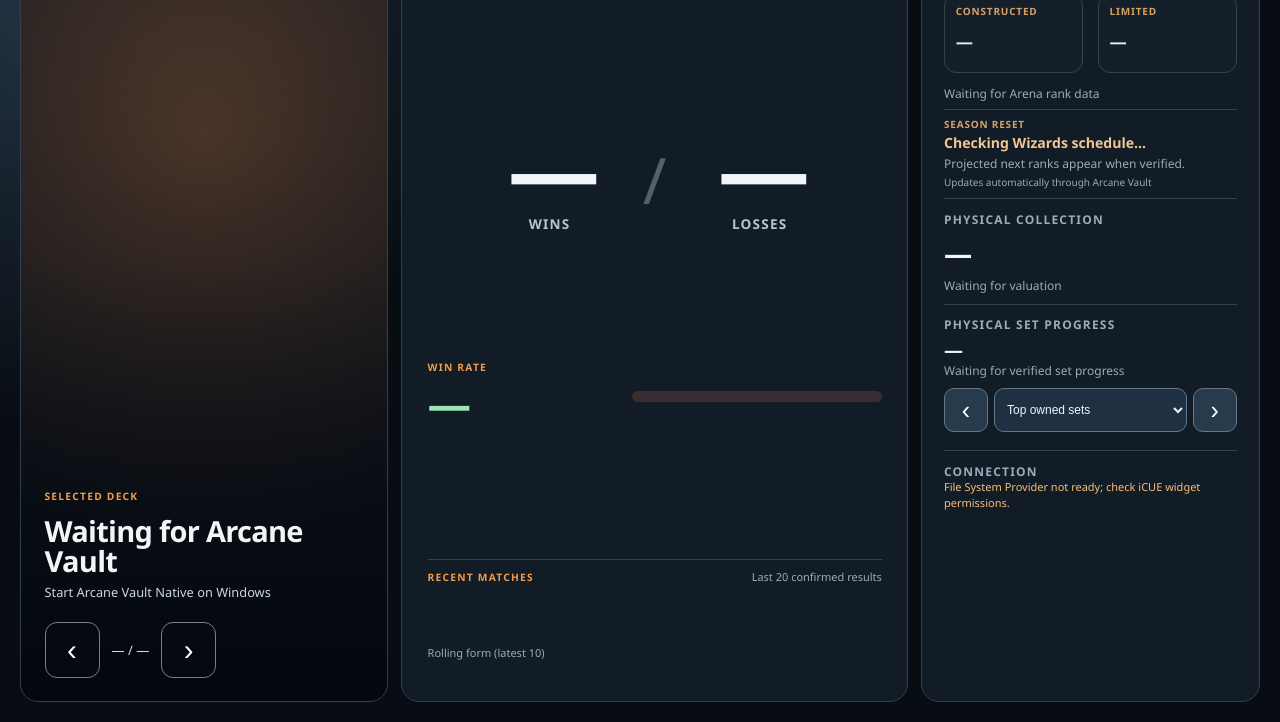
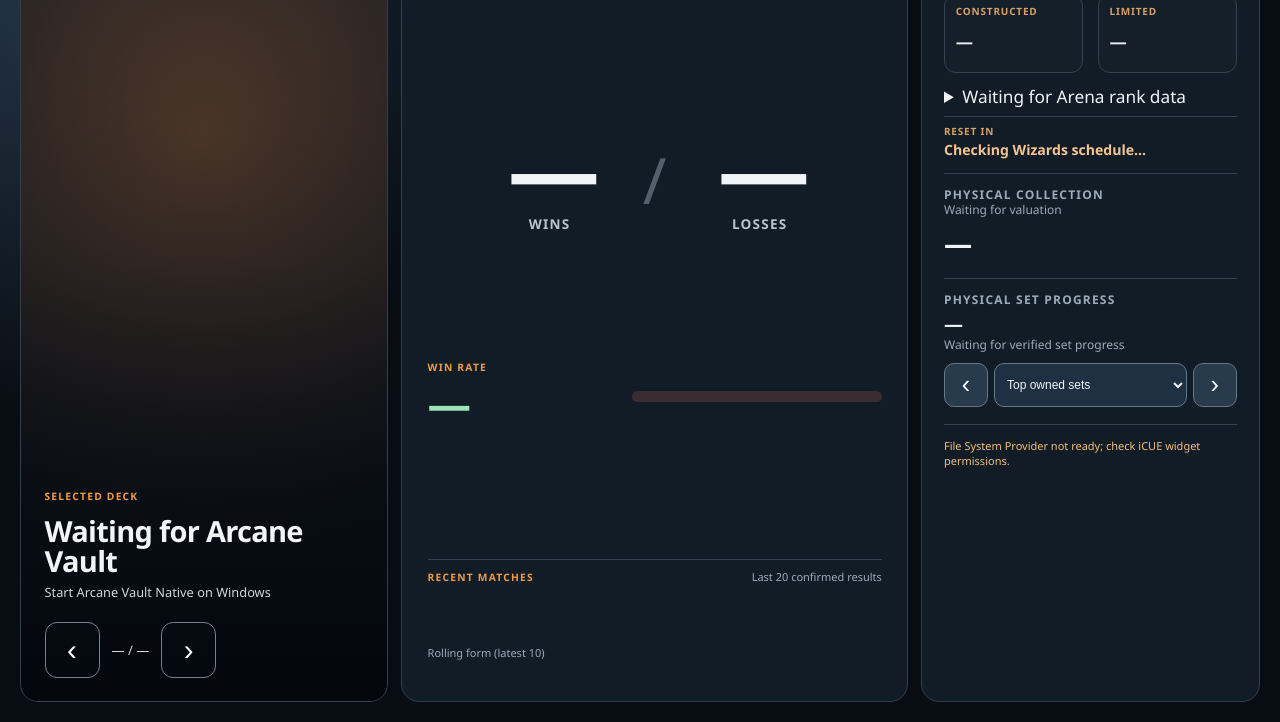
Before and after one commit to thejohnfavaro/arcanevault, a plain HTML site: page integrations/xeneon-edge/index.html in a window 1280 px wide. Shown: the part 78-800 px from the top of the page. Drawn offline with Linux system fonts and the light colour scheme.

Commit message:
Condense Edge rank details, collection value and connection status to prioritize Set Progress

```diff
--- a/integrations/xeneon-edge/index.html
+++ b/integrations/xeneon-edge/index.html
@@ -76,18 +76,24 @@
             <div class="rank-display"><img id="limitedRankIcon" class="rank-icon" alt="" hidden /><div class="rank-value" id="limitedRank">—</div></div>
           </div>
         </div>
-        <div class="feature-small" id="rankAge">Waiting for Arena rank data</div>
-        <div class="season-summary" aria-label="Rank season reset">
-          <div class="rank-label">SEASON RESET</div>
-          <div class="season-countdown" id="seasonCountdown">Checking Wizards schedule…</div>
+        <details class="rank-meta">
+          <summary id="rankAge">Waiting for Arena rank data</summary>
           <div class="feature-small" id="seasonPrediction">Projected next ranks appear when verified.</div>
           <div class="season-checked" id="seasonChecked">Updates automatically through Arcane Vault</div>
+        </details>
+        <div class="season-summary" aria-label="Rank season reset">
+          <div class="rank-label">RESET IN</div>
+          <div class="season-countdown" id="seasonCountdown">Checking Wizards schedule…</div>
         </div>
       </div>
       <div class="feature" id="collectionPanel">
-        <div class="feature-title">PHYSICAL COLLECTION</div>
-        <div class="feature-data" id="collectionValue">—</div>
-        <div class="feature-small" id="valuationAge">Waiting for valuation</div>
+        <div class="collection-inline">
+          <div class="collection-heading">
+            <div class="feature-title">PHYSICAL COLLECTION</div>
+            <div class="feature-small" id="valuationAge">Waiting for valuation</div>
+          </div>
+          <div class="feature-data" id="collectionValue">—</div>
+        </div>
       </div>
       <div class="feature set-feature" id="setPanel">
         <div class="feature-title">PHYSICAL SET PROGRESS</div>
@@ -100,8 +106,8 @@
         </div>
         <div class="set-rows" id="setRows"></div>
       </div>
-      <div class="feature">
-        <div class="feature-title">CONNECTION</div>
+      <div class="feature connection-feature">
+        <span class="connection-dot" aria-hidden="true"></span>
         <div class="status" id="status" role="status" aria-live="polite">Watching the native Arcane Vault snapshot…</div>
       </div>
     </section>
```
